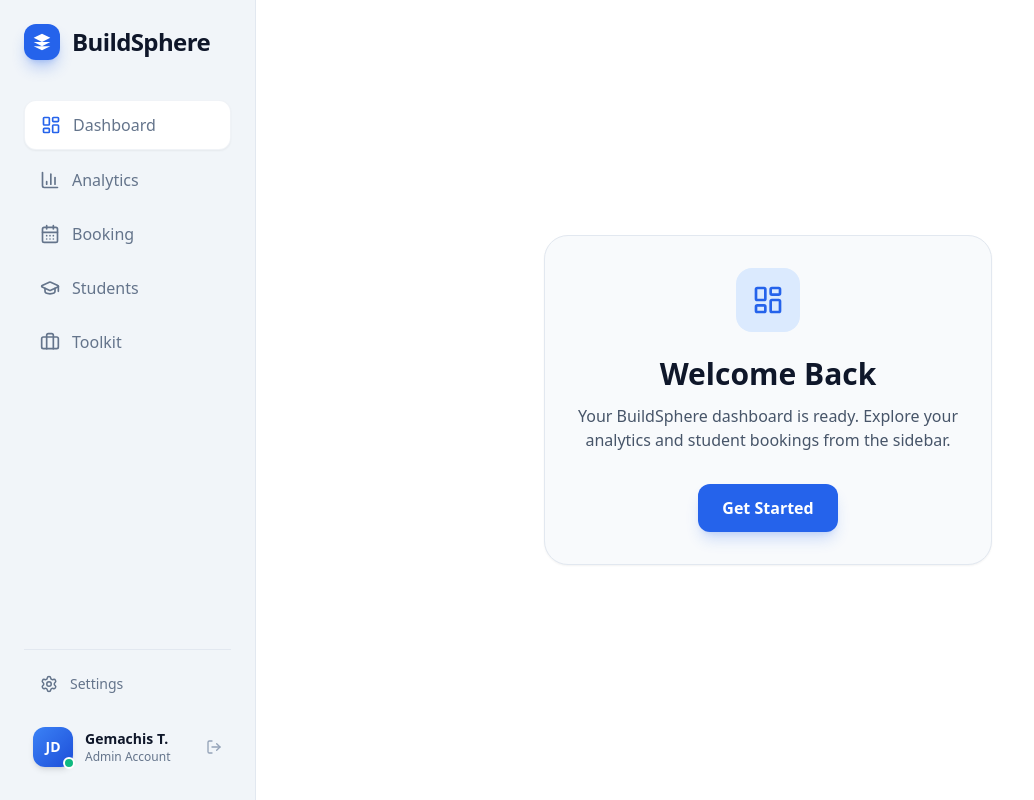
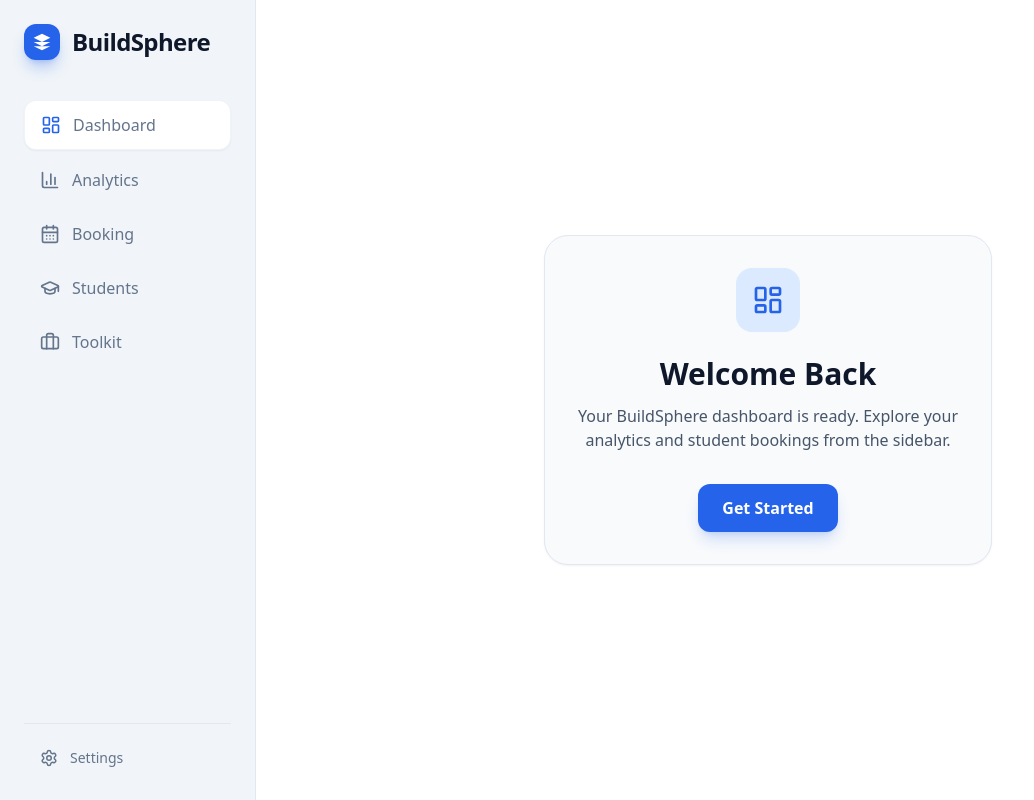
Before and after one commit to gemachistesfaye/Buildsphere-react-dashboard-template, a React (Vite) app: page / in a window 1280 px wide. Shown: the whole page, without its empty margins (0-1034 px from the left). Built offline with nearby package versions, Linux system fonts and the light colour scheme.

Commit message:
removed accounr section in bottom of sidebar

```diff
--- a/src/components/Sidebar/Sidebar.tsx
+++ b/src/components/Sidebar/Sidebar.tsx
@@ -6,7 +6,7 @@ import {
   GraduationCap,
   Briefcase,
   Settings,
-  LogOut
+
 } from "lucide-react";
 
 
@@ -78,19 +78,6 @@ export const Sidebar = () => {
             </div>
         </div>
 
-        <div className={sidebarStyles.userProfile}>
-          <div className="relative">
-            <div className="w-10 h-10 rounded-xl bg-gradient-to-br from-blue-500 to-blue-700 flex items-center justify-center text-sm font-bold text-white shadow-md">
-                JD
-            </div>
-            <div className="absolute -bottom-0.5 -right-0.5 w-3 h-3 bg-emerald-500 border-2 border-white rounded-full"></div>
-          </div>
-          <div className="flex flex-col overflow-hidden">
-            <span className="text-sm font-bold text-slate-900 truncate">Gemachis T.</span>
-            <span className="text-xs text-slate-500 truncate">Admin Account</span>
-          </div>
-          <LogOut size={16} className="ml-auto text-slate-400 hover:text-red-500 transition-colors" />
-        </div>
       </div>
     </aside>
   );
```
